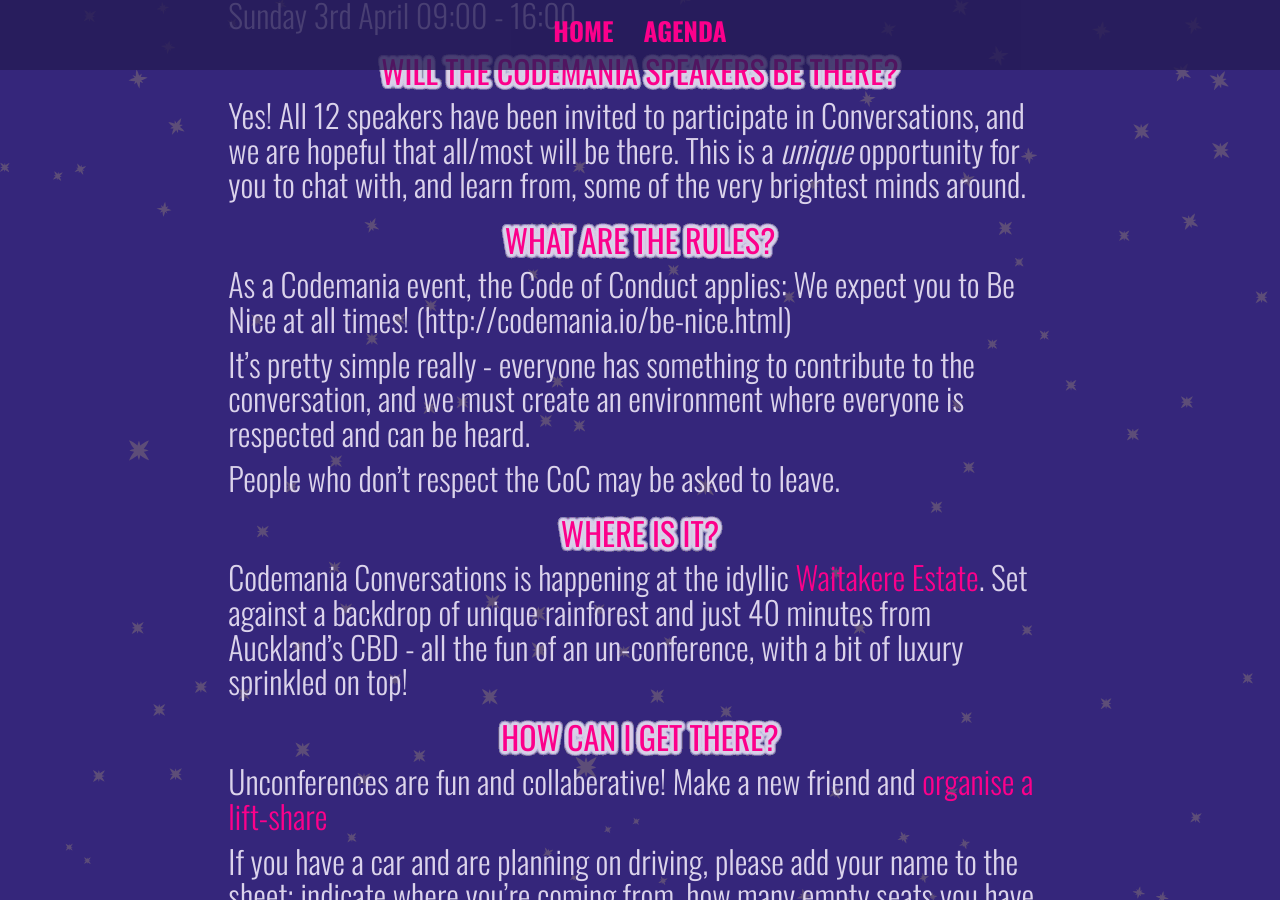
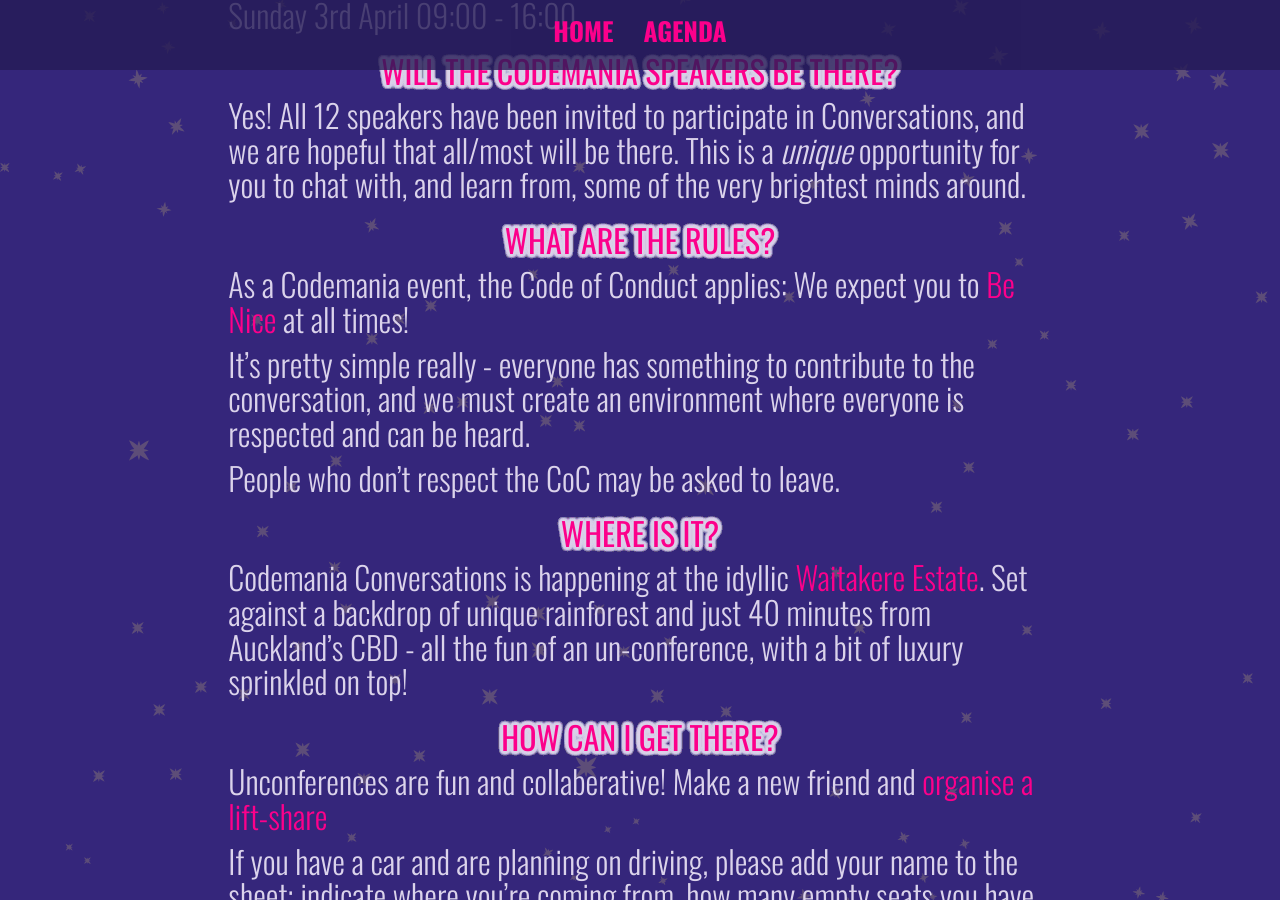
Before and after one commit to mightymuke/codemania.github.io, a Jekyll site: the page built from conversations.md, in a window 1280 px wide and 900 px high, scrolled down 992 px. Built offline with Jekyll 4.4.1, drawn with Linux system fonts in a browser that asks for light colours; nearby versions of some CDN libraries; some web fonts are replaced.

Commit message:
betterer linkering

```diff
--- a/conversations.md
+++ b/conversations.md
@@ -48,7 +48,7 @@
 
 ## What are the rules?
 
-As a Codemania event, the Code of Conduct applies: We expect you to Be Nice at all times! (http://codemania.io/be-nice.html)
+As a Codemania event, the Code of Conduct applies: We expect you to [Be Nice](http://codemania.io/be-nice.html) at all times!
 
 It's pretty simple really - everyone has something to contribute to the conversation, and we must create an environment where everyone is respected and can be heard.
 
```
